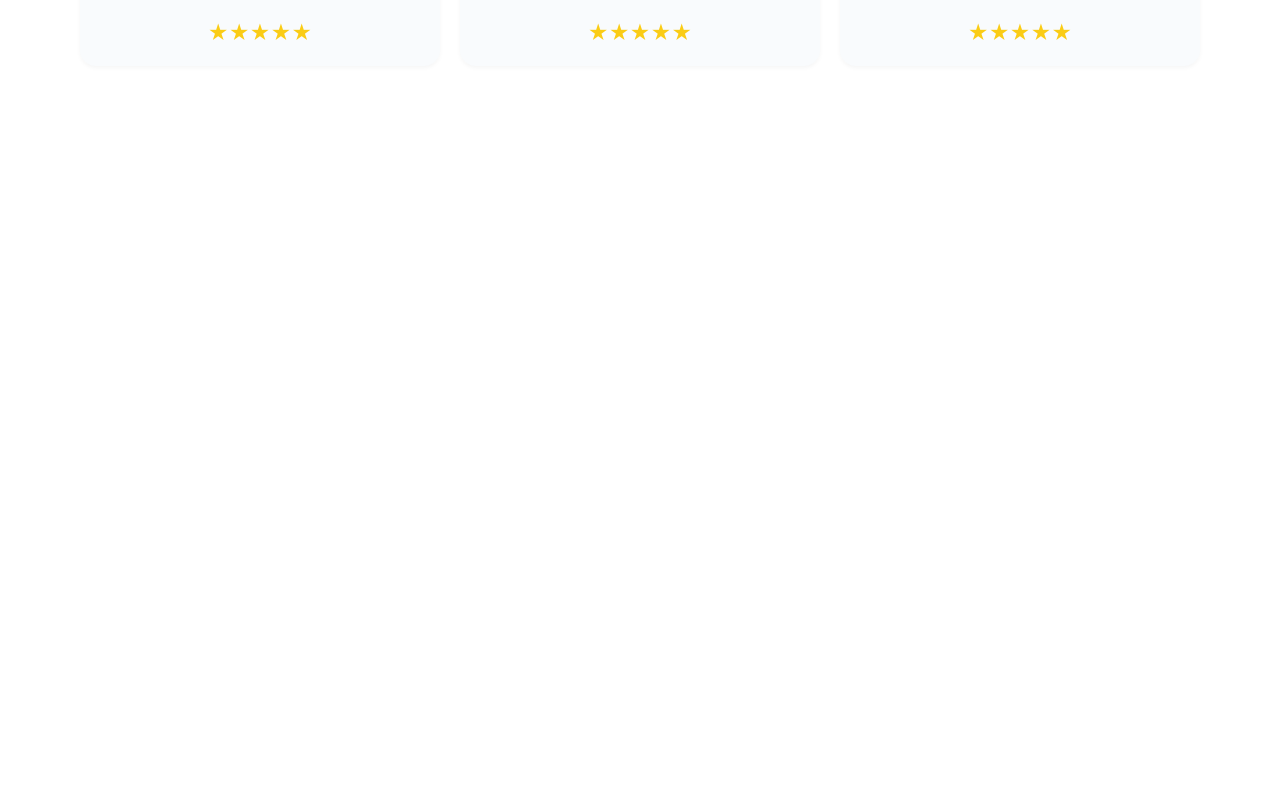
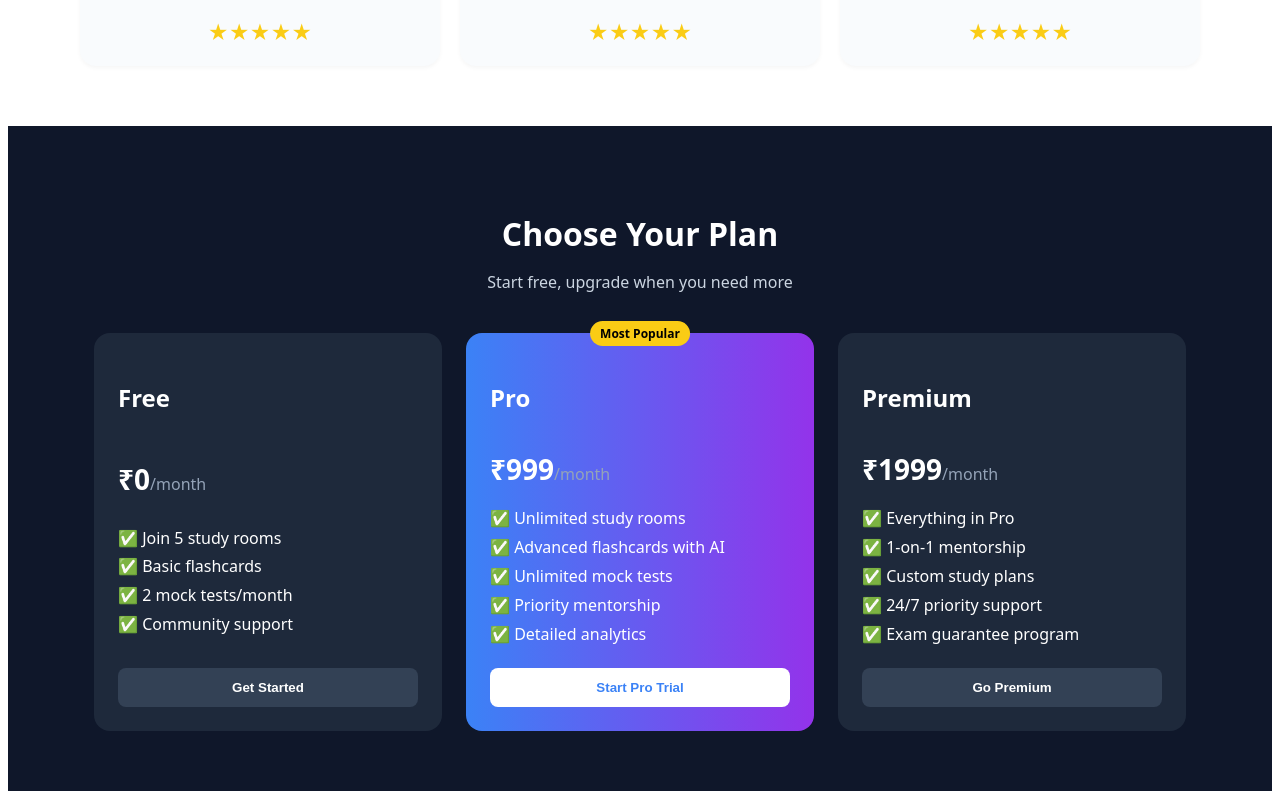
Before and after one commit to AnmolGithubx/Project, a React (Vite) app in the folder StudySync/: page / in a window 1280 px wide. Shown: the part 2367-3166 px from the top of the page. Before the commit the page ends 2501 px from the top, so only its background shows below. Built offline with nearby package versions, Linux system fonts and the light colour scheme.

Commit message:
made plan area

```diff
--- a/StudySync/src/Landing.css
+++ b/StudySync/src/Landing.css
@@ -314,3 +314,115 @@
   color: #facc15;
   font-size: 20px;
 }
+
+
+.pricing-section {
+  background: #0f172a;
+  color: white;
+  padding: 60px 20px;
+  text-align: center;
+}
+
+.pricing-section h2 {
+  font-size: 32px;
+  margin-bottom: 8px;
+}
+
+.subtitle {
+  font-family: system-ui, -apple-system, BlinkMacSystemFont, 'Segoe UI', Roboto, Oxygen, Ubuntu, Cantarell, 'Open Sans', 'Helvetica Neue', sans-serif;
+  font-size: 16px;
+  color: #cbd5e1;
+  margin-bottom: 40px;
+}
+
+.plans-container {
+  font-family: system-ui, -apple-system, BlinkMacSystemFont, 'Segoe UI', Roboto, Oxygen, Ubuntu, Cantarell, 'Open Sans', 'Helvetica Neue', sans-serif;
+  display: flex;
+  flex-wrap: wrap;
+  justify-content: center;
+  gap: 24px;
+}
+
+.plan-card {
+  font-family: system-ui, -apple-system, BlinkMacSystemFont, 'Segoe UI', Roboto, Oxygen, Ubuntu, Cantarell, 'Open Sans', 'Helvetica Neue', sans-serif;
+  background: #1e293b;
+  padding: 24px;
+  border-radius: 16px;
+  width: 300px;
+  position: relative;
+  text-align: left;
+  display: flex;
+  flex-direction: column;
+  justify-content: space-between;
+}
+
+.plan-card h3 {
+  font-family: system-ui, -apple-system, BlinkMacSystemFont, 'Segoe UI', Roboto, Oxygen, Ubuntu, Cantarell, 'Open Sans', 'Helvetica Neue', sans-serif;
+  font-size: 24px;
+  margin-bottom: 8px;
+}
+
+.price {
+  font-size: 28px;
+  font-weight: bold;
+  margin-bottom: 16px;
+}
+
+.price span {
+  font-weight: normal;
+  font-size: 16px;
+  color: #94a3b8;
+}
+
+.plan-card ul {
+  list-style: none;
+  padding: 0;
+  margin: 0 0 20px;
+  line-height: 1.8;
+}
+
+.plan-button {
+  background: #334155;
+  color: white;
+  padding: 12px;
+  border: none;
+  border-radius: 8px;
+  cursor: pointer;
+  font-weight: bold;
+}
+
+.plan-button:hover {
+  background: #475569;
+}
+
+.plan-card.pro {
+  background: linear-gradient(to right, #3b82f6, #9333ea);
+  color: white;
+  position: relative;
+}
+
+.plan-card.pro ul li {
+  color: white;
+}
+
+.plan-button.white {
+  background: white;
+  color: #3b82f6;
+}
+
+.plan-card .badge {
+  background-color: #facc15;
+  color: #000;
+  font-weight: bold;
+  padding: 4px 10px;
+  border-radius: 999px;
+  font-size: 12px;
+  position: absolute;
+  top: -12px;
+  left: 50%;
+  transform: translateX(-50%);
+}
+
+.price-title{
+  font-family: system-ui, -apple-system, BlinkMacSystemFont, 'Segoe UI', Roboto, Oxygen, Ubuntu, Cantarell, 'Open Sans', 'Helvetica Neue', sans-serif;
+}
--- a/StudySync/src/Landing.jsx
+++ b/StudySync/src/Landing.jsx
@@ -151,6 +151,55 @@ function Landing() {
         </div>
       </div>
     </div>
+
+    <div className="pricing-section">
+      <h2 className='price-title'>Choose Your Plan</h2>
+      <p className="subtitle">Start free, upgrade when you need more</p>
+
+      <div className="plans-container">
+        {/* Free Plan */}
+        <div className="plan-card">
+          <h3>Free</h3>
+          <p className="price">₹0<span>/month</span></p>
+          <ul>
+            <li>✅ Join 5 study rooms</li>
+            <li>✅ Basic flashcards</li>
+            <li>✅ 2 mock tests/month</li>
+            <li>✅ Community support</li>
+          </ul>
+          <button className="plan-button">Get Started</button>
+        </div>
+
+        {/* Pro Plan */}
+        <div className="plan-card pro">
+          <div className="badge">Most Popular</div>
+          <h3>Pro</h3>
+          <p className="price">₹999<span>/month</span></p>
+          <ul>
+            <li>✅ Unlimited study rooms</li>
+            <li>✅ Advanced flashcards with AI</li>
+            <li>✅ Unlimited mock tests</li>
+            <li>✅ Priority mentorship</li>
+            <li>✅ Detailed analytics</li>
+          </ul>
+          <button className="plan-button white">Start Pro Trial</button>
+        </div>
+
+        {/* Premium Plan */}
+        <div className="plan-card">
+          <h3>Premium</h3>
+          <p className="price">₹1999<span>/month</span></p>
+          <ul>
+            <li>✅ Everything in Pro</li>
+            <li>✅ 1-on-1 mentorship</li>
+            <li>✅ Custom study plans</li>
+            <li>✅ 24/7 priority support</li>
+            <li>✅ Exam guarantee program</li>
+          </ul>
+          <button className="plan-button">Go Premium</button>
+        </div>
+      </div>
+    </div>
     </>
   );
 }
```
